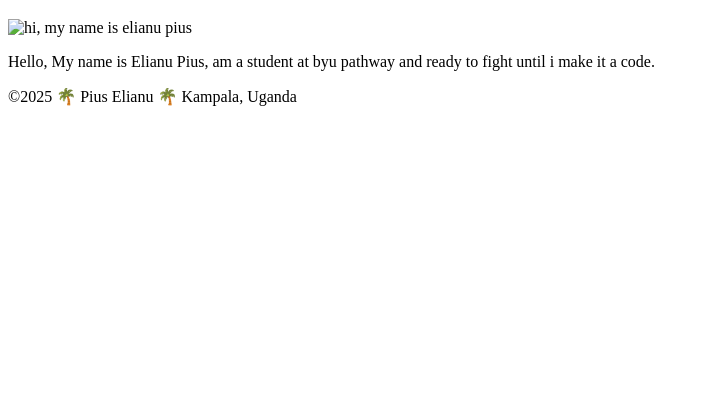
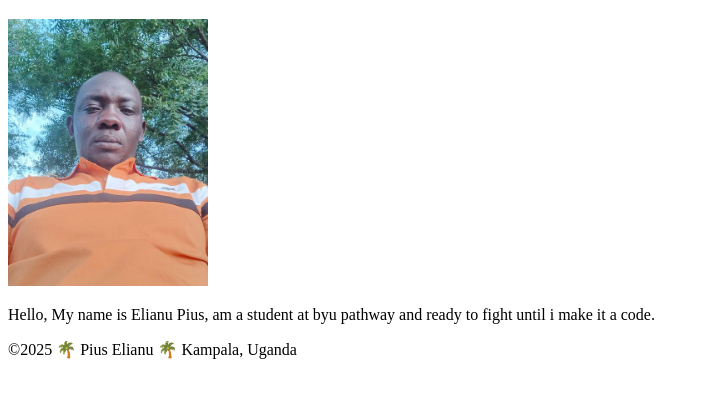
Before and after one commit to elianu-pius/wdd130, a plain HTML site: page index.html in a window 1280 px wide. Shown: the part 87-484 px from the top of the page, without its empty margins (0-709 px from the left). Drawn offline with Linux system fonts and the light colour scheme; the site is published under a folder, as on GitHub Pages, so addresses that start at the root find nothing.

Commit message:
this is my new home page

```diff
--- a/index.html
+++ b/index.html
@@ -16,7 +16,7 @@
     </header>
     <main>
         <h1>elianu pius | WDD 130</h1>
-        <img src="/images/profile.jpg" alt="hi, my name is elianu pius" width="200">
+        <img src="images/profile.jpg" alt="hi, my name is elianu pius" width="200">
         <p>Hello, My name is Elianu Pius, am a student at byu pathway and ready to fight until i make it a code. </p>
     </main>
     <footer>
```
